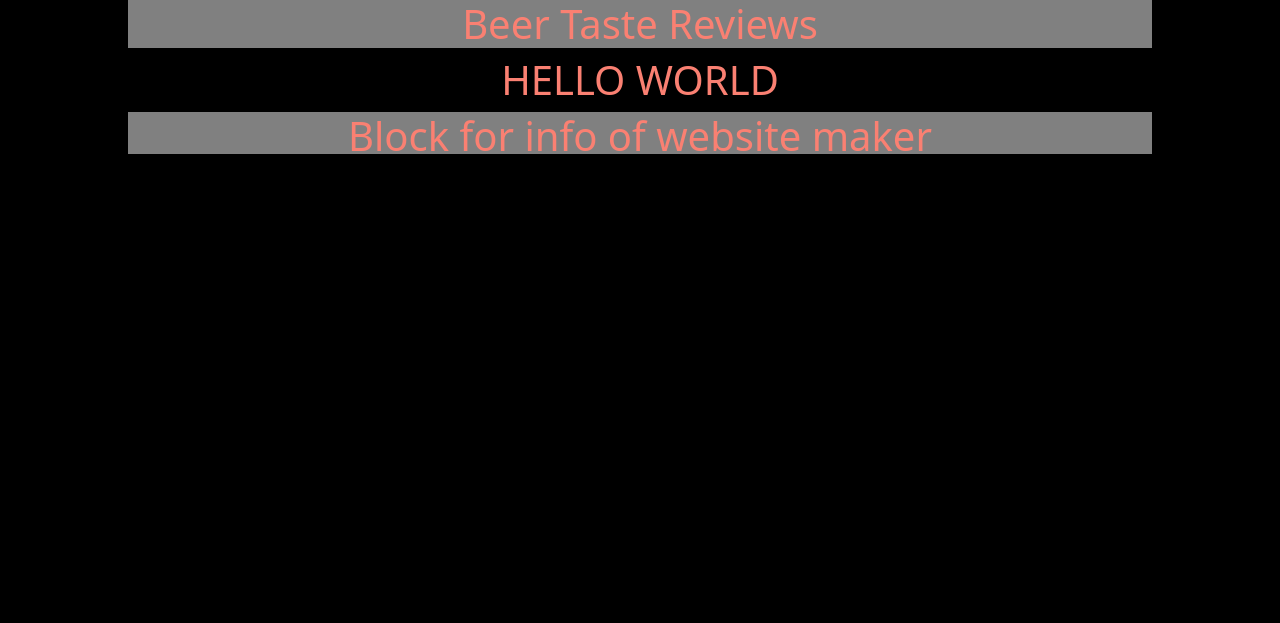
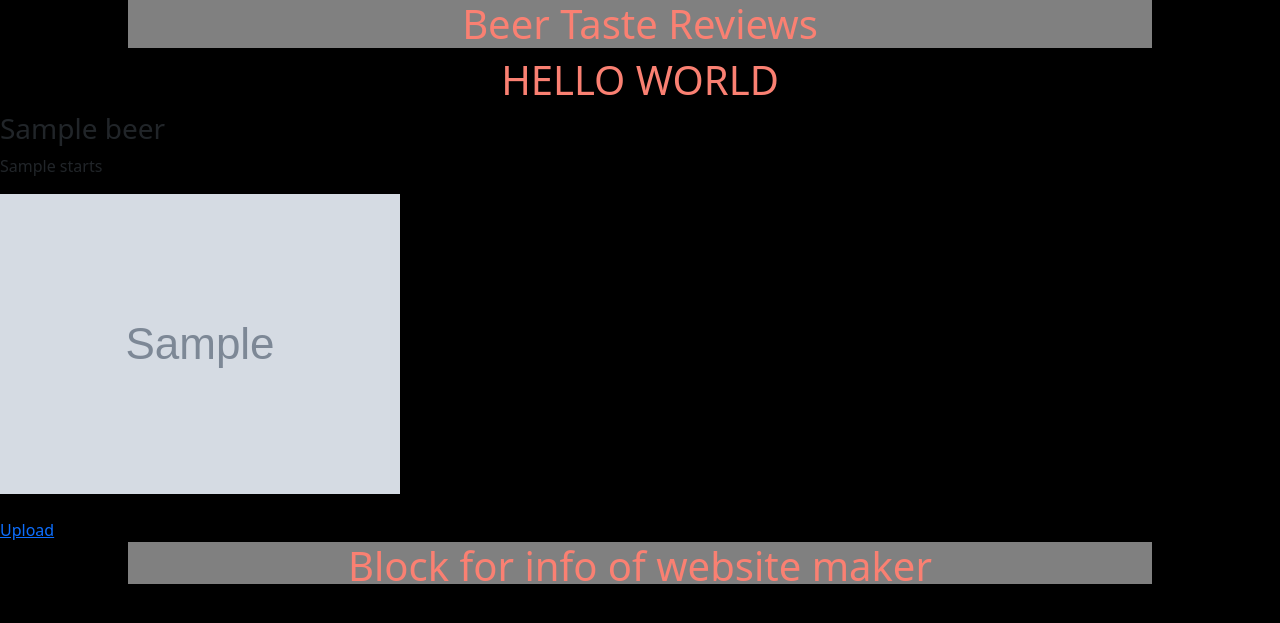
Before and after one commit to axe-rigged/beertaste, a Django app: template beertaste/sites/templates/sites/index.html in a window 1280 px wide. Shown: the top 623 px of the page. Run offline with Django 4.2, Linux system fonts and the light colour scheme; the template is opened without the code that fills it: most values are stand-ins (such as "Sample title", 1, 10 or a date in 2020); grey boxes marked "Sample" are stand-in pictures; parts of the project's set-up code (start-up, migrations or seed data) failed here and were passed over.

Commit message:
Upload images and GET images.

```diff
--- a/beertaste/beertaste/settings.py
+++ b/beertaste/beertaste/settings.py
@@ -73,7 +73,7 @@ WSGI_APPLICATION = 'beertaste.wsgi.application'
 
 # Database
 # https://docs.djangoproject.com/en/4.1/ref/settings/#databases
-
+# Maybe create databases to /var/www/beer/media and /static for nginx
 DATABASES = {
     'default': {
         'ENGINE': 'django.db.backends.sqlite3',
@@ -122,7 +122,7 @@ STATICFILES_DIRS = [
         ]
 STATIC_URL = '/static/'
 MEDIA_URL = '/media/'
-#Tarkista tarvitseeko olla os.path.join vai uudella 4.0 tavalla
+#Tarkista tarvitseeko olla os.path.join vai uudella 4.0 tavalla(taita jokin 3.0)
 STATIC_ROOT = os.path.join(BASE_DIR, 'static')
 MEDIA_ROOT = os.path.join(BASE_DIR, 'media')
 
--- a/beertaste/sites/templates/sites/index.html
+++ b/beertaste/sites/templates/sites/index.html
@@ -2,5 +2,16 @@
 {% block content %}
 <div>
 	<h1>HELLO WORLD</h1>
+	{% for beer in beer %}
+		<div>
+			<h3>
+				{{ beer.beer_name }}
+			</h3>
+			<p>{{ beer.starts }}</p>
+			<img src="{{ beer.image.thumbnail }}" alt="{{ beer.description }}" />
+		</div>
+	{% endfor %}
+	<br/>
+	<a href="{% url 'sites:upload' %}">Upload</a>
 </div>
 {% endblock content %}
--- a/beertaste/sites/urls.py
+++ b/beertaste/sites/urls.py
@@ -3,5 +3,6 @@ from . views import beerIndex
 
 app_name = "sites"
 urlpatterns = [
-        path("", beerIndex, name="beerIndex")
+        path("", beerIndex, name="beerIndex"),
+        path("/upload", uploadBeer, name="upload")
 ]
```
Also changed, not shown: beertaste/sites/templates/sites/upload.html (added, +11 -0 lines), beertaste/sites/views.py (+26 -11 lines).
